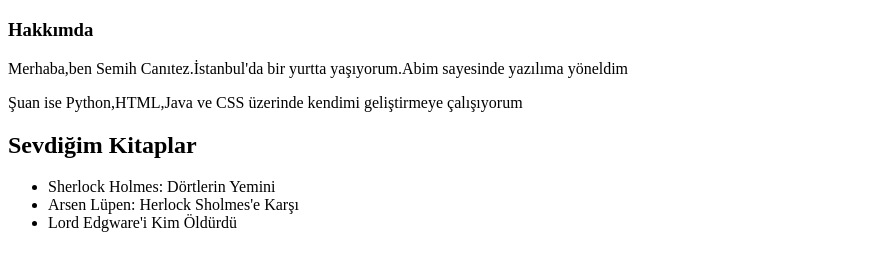
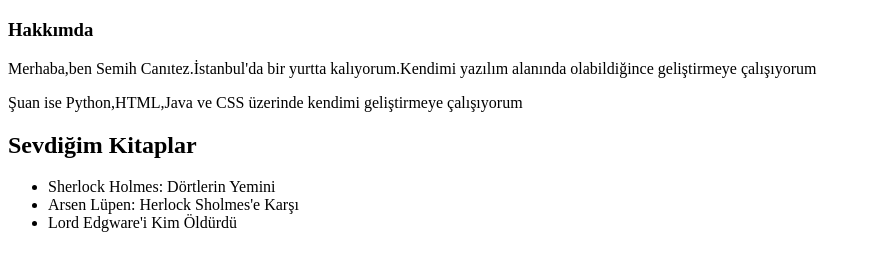
Before and after one commit to semihcanitez/Hakkimda, a plain HTML site: page index.html in a window 1280 px wide. Shown: the part 61-332 px from the top of the page, without its empty margins (0-871 px from the left). Drawn offline with Linux system fonts and the light colour scheme.

Commit message:
Update index.html

```diff
--- a/index.html
+++ b/index.html
@@ -11,7 +11,7 @@
  <body>
     <h1>Semih Canıtez</h1>
     <h3>Hakkımda</h3>
-    <p>Merhaba,ben Semih Canıtez.İstanbul'da bir yurtta yaşıyorum.Abim sayesinde yazılıma yöneldim</p>
+    <p>Merhaba,ben Semih Canıtez.İstanbul'da bir yurtta kalıyorum.Kendimi yazılım alanında olabildiğince geliştirmeye çalışıyorum</p>
     <p>Şuan ise Python,HTML,Java ve CSS üzerinde kendimi geliştirmeye çalışıyorum</p>
 
 <!-- Sevdiğim Kitaplar Kısmı -->
```
